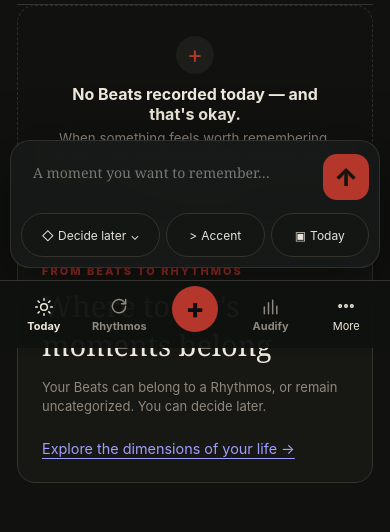
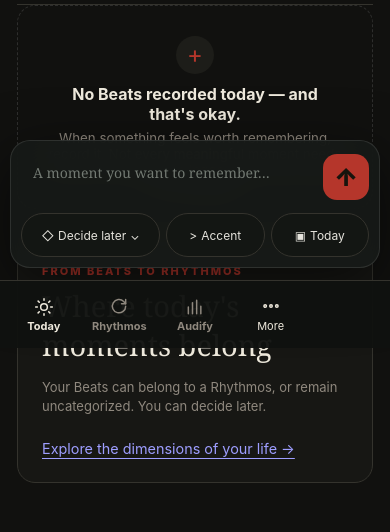
Before and after one commit to drummerbock/sumbody, a Flask app: page / in a window 390 px wide. Shown: the part 496-1028 px from the top of the page. Run offline with Flask 3, Linux system fonts and the light colour scheme; the visitor is signed in with stand-in values (Sample User, id 1); data that the repository does not hold is empty; some libraries are stand-ins or nearby versions.

Commit message:
Make Silk the primary recording action and simplify navigation (#37)
* Remove redundant Add Beat navigation buttons; keep Silk as persistent recorder

* Balance mobile bottom navigation into four equally spaced destinations

```diff
--- a/static/style.css
+++ b/static/style.css
@@ -417,3 +417,13 @@ button:focus-visible,a:focus-visible,summary:focus-visible,input:focus-visible,s
  footer{z-index:30}
  .silk-area-picker{z-index:46}
 }
+
+/* Four destinations, one persistent Silk recording action. */
+@media(max-width:700px){
+ footer{grid-template-columns:repeat(4,minmax(0,1fr));}
+ footer>a:nth-of-type(1){grid-column:1;grid-row:1}
+ footer>a:nth-of-type(2){grid-column:2;grid-row:1}
+ footer>a:nth-of-type(3){grid-column:3;grid-row:1}
+ footer>.mobile-more{grid-column:4;grid-row:1}
+ footer>a,footer>.mobile-more>summary{min-width:0;min-height:52px}
+}
--- a/templates/base.html
+++ b/templates/base.html
@@ -5,7 +5,7 @@
   <meta name="viewport" content="width=device-width,initial-scale=1,viewport-fit=cover">
   <meta name="theme-color" content="#11110f">
   <title>{% block title %}I Am · Becoming the Heartbeat{% endblock %}</title>
-  <link rel="stylesheet" href="{{ url_for('static',filename='style.css',v='20261009-silk-rebuild') }}">
+  <link rel="stylesheet" href="{{ url_for('static',filename='style.css',v='20261009-silk-nav') }}">
 </head>
 <body class="{{ 'authenticated-page' if current_user.is_authenticated else '' }}">
 <header class="topbar">
@@ -16,7 +16,6 @@
     <a class="{{'active' if request.endpoint == 'goals' else ''}}" href="{{url_for('goals')}}"><span class="nav-symbol" aria-hidden="true"><svg viewBox="0 0 24 24" fill="none" stroke="currentColor" stroke-width="1.8" stroke-linecap="round" stroke-linejoin="round"><path d="M20 11a8 8 0 1 1-2.35-5.65L20 8"/><path d="M20 3v5h-5"/></svg></span><span>Rhythmos</span></a>
     <a class="{{'active' if request.endpoint == 'history' else ''}}" href="{{url_for('history')}}"><span class="nav-symbol" aria-hidden="true"><svg viewBox="0 0 24 24" fill="none" stroke="currentColor" stroke-width="1.8" stroke-linecap="round" stroke-linejoin="round"><path d="M4 20V12m5 8V7m5 13V4m5 16v-9"/></svg></span><span>Audify</span></a>
   </nav>
-  {% if not (request.endpoint or '').startswith('admin') %}<button class="quick-add desktop-add" type="button" data-open-composer><span aria-hidden="true">+</span> Add Beat</button>{% endif %}
   <details class="account-menu">
     <summary aria-label="Open account menu">{{ current_user.name[:1]|upper }}</summary>
     <div class="account-menu-panel">
@@ -39,7 +38,6 @@
 <footer>
   <a class="{{'active' if request.endpoint == 'home' else ''}}" href="{{url_for('home')}}"><span class="nav-symbol" aria-hidden="true"><svg viewBox="0 0 24 24" fill="none" stroke="currentColor" stroke-width="1.8" stroke-linecap="round" stroke-linejoin="round"><circle cx="12" cy="12" r="4"/><path d="M12 2v2m0 16v2M4.93 4.93l1.42 1.42m11.3 11.3 1.42 1.42M2 12h2m16 0h2M4.93 19.07l1.42-1.42m11.3-11.3 1.42-1.42"/></svg></span><span>Today</span></a>
   <a class="{{'active' if request.endpoint == 'goals' else ''}}" href="{{url_for('goals')}}"><span class="nav-symbol" aria-hidden="true"><svg viewBox="0 0 24 24" fill="none" stroke="currentColor" stroke-width="1.8" stroke-linecap="round" stroke-linejoin="round"><path d="M20 11a8 8 0 1 1-2.35-5.65L20 8"/><path d="M20 3v5h-5"/></svg></span><span>Rhythmos</span></a>
-  <button class="mobile-add" type="button" data-open-composer aria-label="Add Beat">+</button>
   <a class="{{'active' if request.endpoint == 'history' else ''}}" href="{{url_for('history')}}"><span class="nav-symbol" aria-hidden="true"><svg viewBox="0 0 24 24" fill="none" stroke="currentColor" stroke-width="1.8" stroke-linecap="round" stroke-linejoin="round"><path d="M4 20V12m5 8V7m5 13V4m5 16v-9"/></svg></span><span>Audify</span></a>
   <details class="mobile-more"><summary aria-label="More navigation" aria-haspopup="true"><span class="nav-symbol" aria-hidden="true"><svg viewBox="0 0 24 24" fill="none" stroke="currentColor" stroke-width="1.8" stroke-linecap="round"><circle cx="5" cy="12" r="1.5"/><circle cx="12" cy="12" r="1.5"/><circle cx="19" cy="12" r="1.5"/></svg></span><span>More</span></summary><nav class="mobile-more-panel" aria-label="More navigation"><a href="{{url_for('onboarding')}}">How it works</a><a href="{{url_for('musical_language')}}">Musical language</a>{% if is_super_admin %}<a href="{{url_for('admin_dashboard')}}">Super Admin</a>{% endif %}<a href="{{url_for('logout')}}">Log out</a></nav></details>
 </footer>
```
